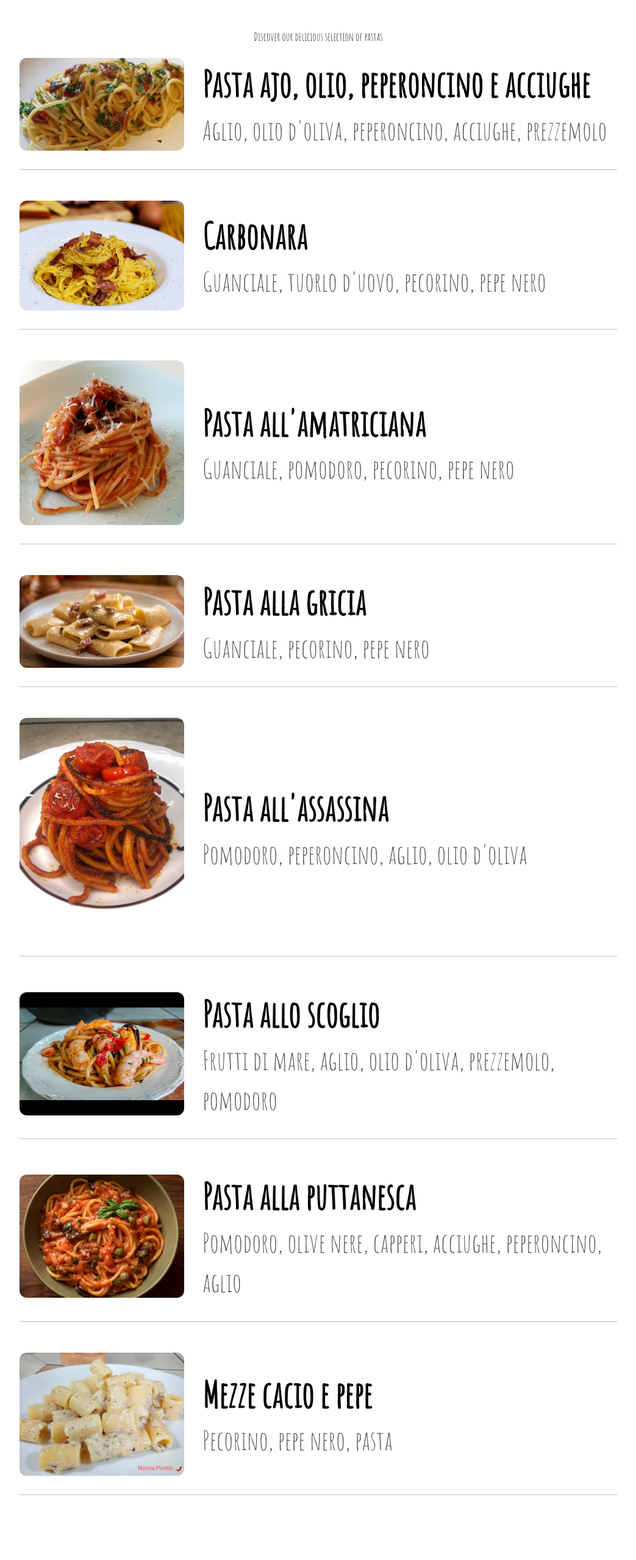
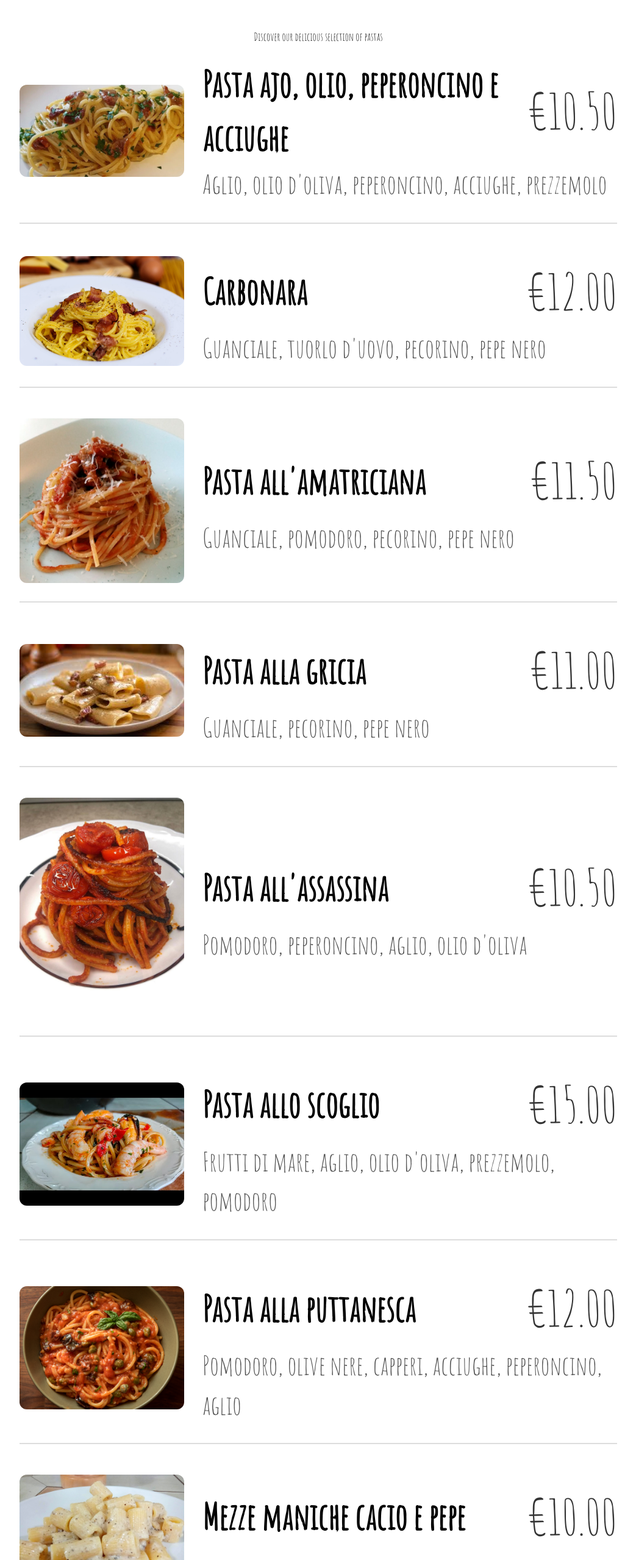
Before and after one commit to Triforme/Triforme.github.io, a plain HTML site: page menu.html in a window 1280 px wide. Shown: the part 242-2800 px from the top of the page at 61% size, without its empty margins (118-1161 px from the left). Drawn offline with nearby package versions, Linux system fonts and the light colour scheme.

Commit message:
Update menu.html

```diff
--- a/menu.html
+++ b/menu.html
@@ -18,24 +18,22 @@ body, h1, h2, h3, h4, h5, h6 {
     border: none;
     padding: 10px 20px;
     cursor: pointer;
-    /* Rimuovo il bevel */
     box-shadow: none;
     text-shadow: none;
-    /* Sposta il pulsante a destra, mantenendolo centrato verticalmente */
     margin-left: auto;
     margin-right: 0;
 }
 
 .w3-top {
     display: flex;
-    justify-content: space-between; /* Distribuisce gli altri elementi */
-    align-items: center; /* Allinea verticalmente gli elementi al centro */
+    justify-content: space-between;
+    align-items: center;
     position: fixed;
     top: 0;
     left: 0;
     width: 100%;
     z-index: 1;
-    padding: 10px; /* Aggiungi padding per dare spazio */
+    padding: 10px;
 }
 
 .w3-content {
@@ -85,6 +83,16 @@ ul {
 .menu-item-name {
     font-size: 1.9em;
     font-weight: bold;
+    display: flex;
+    align-items: center;
+    justify-content: space-between;
+}
+
+.menu-item-price {
+    font-size: 1.4em;
+    color: #333;
+    margin-left: 10px;
+    font-weight: normal;
 }
 
 .menu-item-ingredients {
@@ -104,10 +112,13 @@ ul {
     }
 
     .w3-top {
-        font-size: 18px; /* Riduce il font della barra */
+        font-size: 18px;
+    }
+
+    .menu-item-price {
+        font-size: 1.2em;
     }
 }
-
 
 @media (max-width: 768px) {
     h1 {
@@ -169,7 +180,10 @@ ul {
     <div class="menu-item">
         <img src="aglio.jpg" alt="Pasta ajo, olio, peperoncino e acciughe">
         <div class="menu-item-description">
-            <div class="menu-item-name">Pasta ajo, olio, peperoncino e acciughe</div>
+            <div class="menu-item-name">
+                Pasta ajo, olio, peperoncino e acciughe
+                <span class="menu-item-price">€10.50</span>
+            </div>
             <div class="menu-item-ingredients" id="ingredients1">Aglio, olio d'oliva, peperoncino, acciughe, prezzemolo</div>
         </div>
     </div>
@@ -177,7 +191,10 @@ ul {
     <div class="menu-item">
         <img src="carbo2.jpg" alt="Carbonara">
         <div class="menu-item-description">
-            <div class="menu-item-name">Carbonara</div>
+            <div class="menu-item-name">
+                Carbonara
+                <span class="menu-item-price">€12.00</span>
+            </div>
             <div class="menu-item-ingredients" id="ingredients2">Guanciale, tuorlo d'uovo, pecorino, pepe nero</div>
         </div>
     </div>
@@ -185,7 +202,10 @@ ul {
     <div class="menu-item">
         <img src="amatriciana.jpg" alt="Pasta all'amatriciana">
         <div class="menu-item-description">
-            <div class="menu-item-name">Pasta all'amatriciana</div>
+            <div class="menu-item-name">
+                Pasta all'amatriciana
+                <span class="menu-item-price">€11.50</span>
+            </div>
             <div class="menu-item-ingredients" id="ingredients3">Guanciale, pomodoro, pecorino, pepe nero</div>
         </div>
     </div>
@@ -193,7 +213,10 @@ ul {
     <div class="menu-item">
         <img src="gricia.jpg" alt="Pasta alla gricia">
         <div class="menu-item-description">
-            <div class="menu-item-name">Pasta alla gricia</div>
+            <div class="menu-item-name">
+                Pasta alla gricia
+                <span class="menu-item-price">€11.00</span>
+            </div>
             <div class="menu-item-ingredients" id="ingredients4">Guanciale, pecorino, pepe nero</div>
         </div>
     </div>
@@ -201,7 +224,10 @@ ul {
     <div class="menu-item">
         <img src="killer.jpeg" alt="Pasta all'assassina">
         <div class="menu-item-description">
-            <div class="menu-item-name">Pasta all'assassina</div>
+            <div class="menu-item-name">
+                Pasta all'assassina
+                <span class="menu-item-price">€10.50</span>
+            </div>
             <div class="menu-item-ingredients" id="ingredients5">Pomodoro, peperoncino, aglio, olio d'oliva</div>
         </div>
     </div>
@@ -209,7 +235,10 @@ ul {
     <div class="menu-item">
         <img src="scoglio.jpg" alt="Pasta allo scoglio">
         <div class="menu-item-description">
-            <div class="menu-item-name">Pasta allo scoglio</div>
+            <div class="menu-item-name">
+                Pasta allo scoglio
+                <span class="menu-item-price">€15.00</span>
+            </div>
             <div class="menu-item-ingredients" id="ingredients6">Frutti di mare, aglio, olio d'oliva, prezzemolo, pomodoro</div>
         </div>
     </div>
@@ -217,7 +246,10 @@ ul {
     <div class="menu-item">
         <img src="puttanesca.jpg" alt="Pasta alla puttanesca">
         <div class="menu-item-description">
-            <div class="menu-item-name">Pasta alla puttanesca</div>
+            <div class="menu-item-name">
+                Pasta alla puttanesca
+                <span class="menu-item-price">€12.00</span>
+            </div>
             <div class="menu-item-ingredients" id="ingredients7">Pomodoro, olive nere, capperi, acciughe, peperoncino, aglio</div>
         </div>
     </div>
@@ -225,7 +257,10 @@ ul {
     <div class="menu-item">
         <img src="cacio.jpg" alt="Cacio e pepe">
         <div class="menu-item-description">
-            <div class="menu-item-name">Mezze cacio e pepe</div>
+            <div class="menu-item-name">
+                Mezze maniche cacio e pepe
+                <span class="menu-item-price">€10.00</span>
+            </div>
             <div class="menu-item-ingredients" id="ingredients8">Pecorino, pepe nero, pasta</div>
         </div>
     </div>
```
